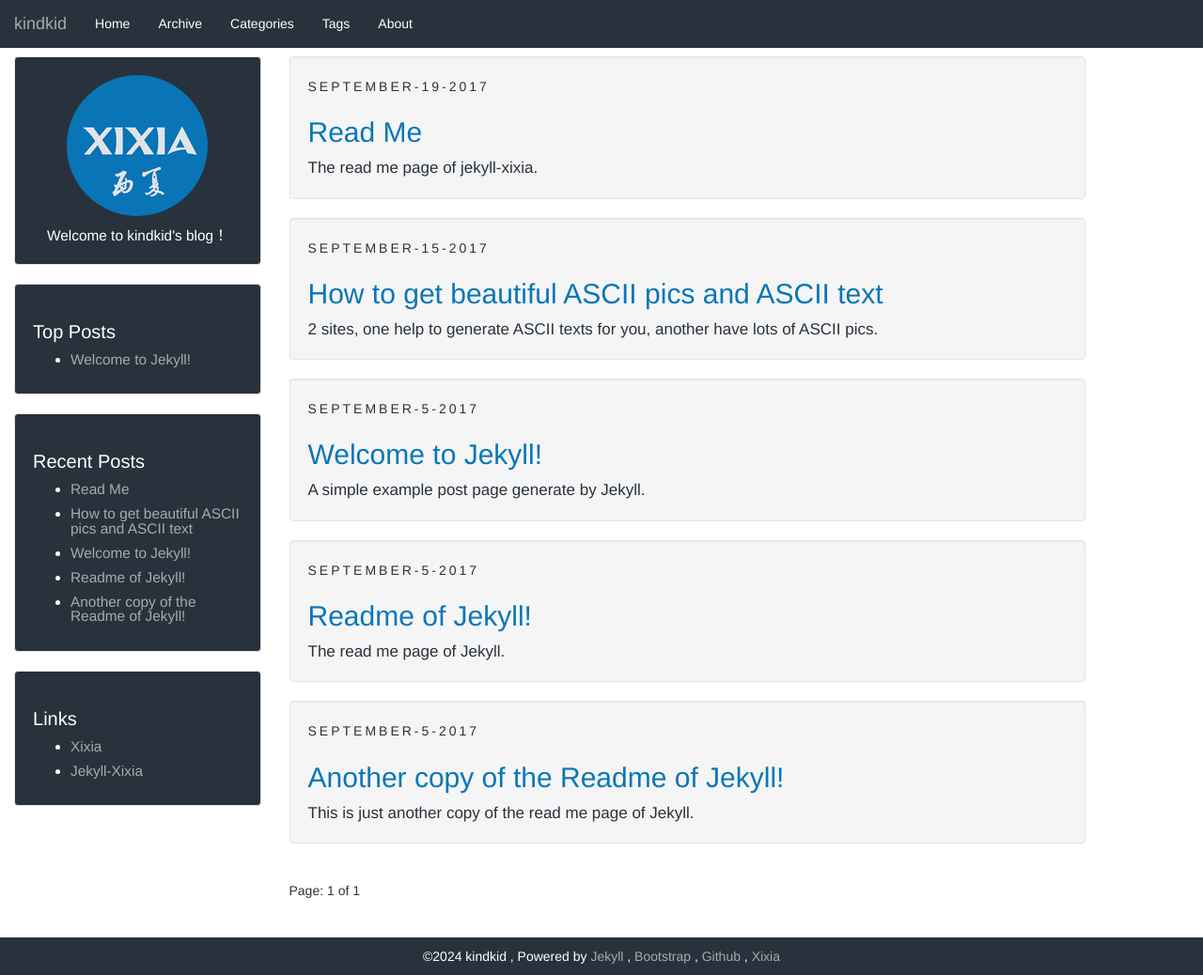
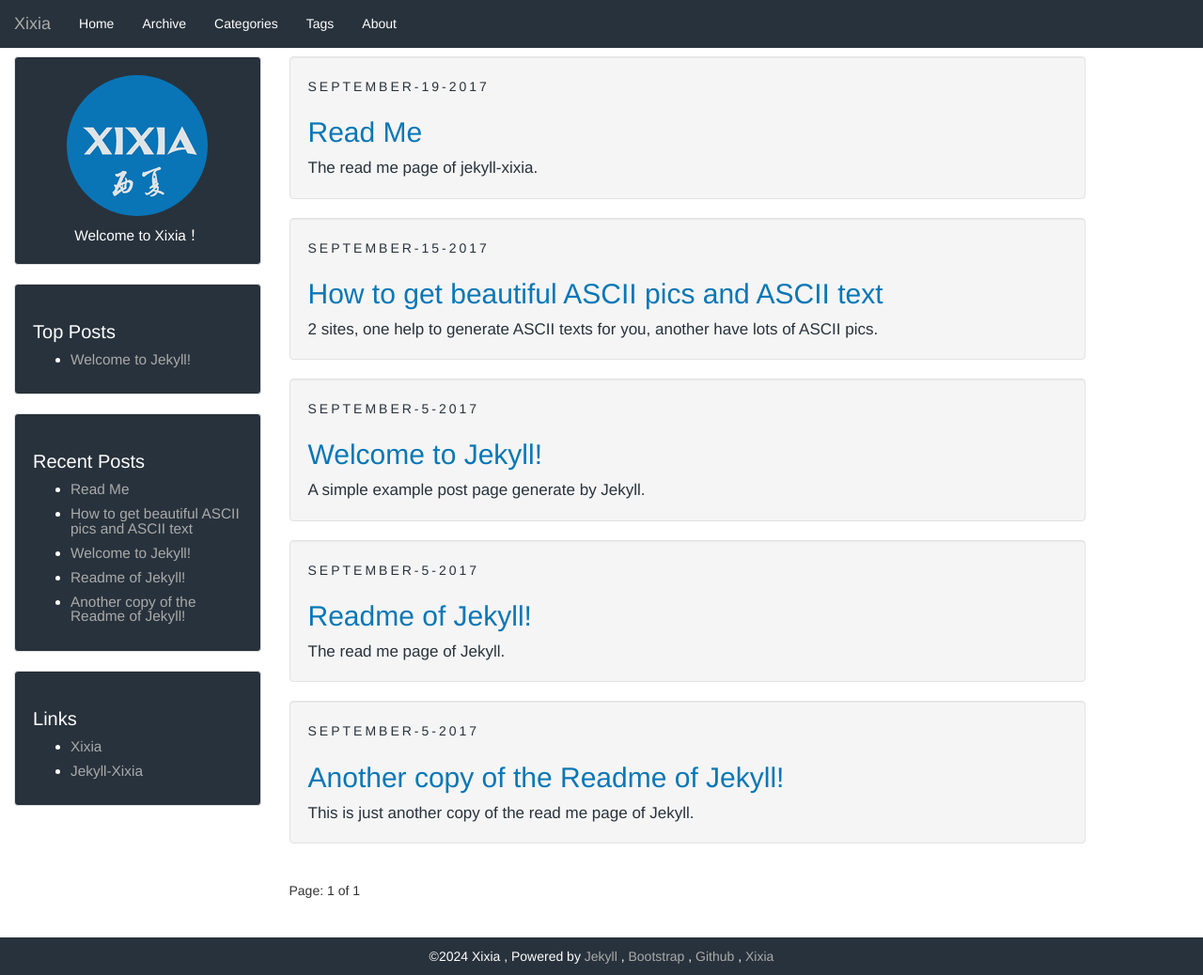
Before and after one commit to polarisrookie/polarisrookie.github.io, a Jekyll site: the page built from index.html, in a window 1280 px wide and 1038 px high. Shown: the whole window at 94% size. Built offline with Jekyll 4.4.1, drawn with Linux system fonts in a browser that asks for light colours; the list of posts is cut into pages by our own code.

Commit message:
polarisrookie.github.io

```diff
--- a/_config.yml
+++ b/_config.yml
@@ -1,7 +1,7 @@
 # Jekyll configuration
 
-name: kindkid
-description: Welcome to kindkid's blog！
+name: Xixia
+description: Welcome to Xixia！
 
 # url is currently only used only for the RSS feed in feed.xml
 url: https://github.com/polarisrookie/polarisrookie.github.io
```
